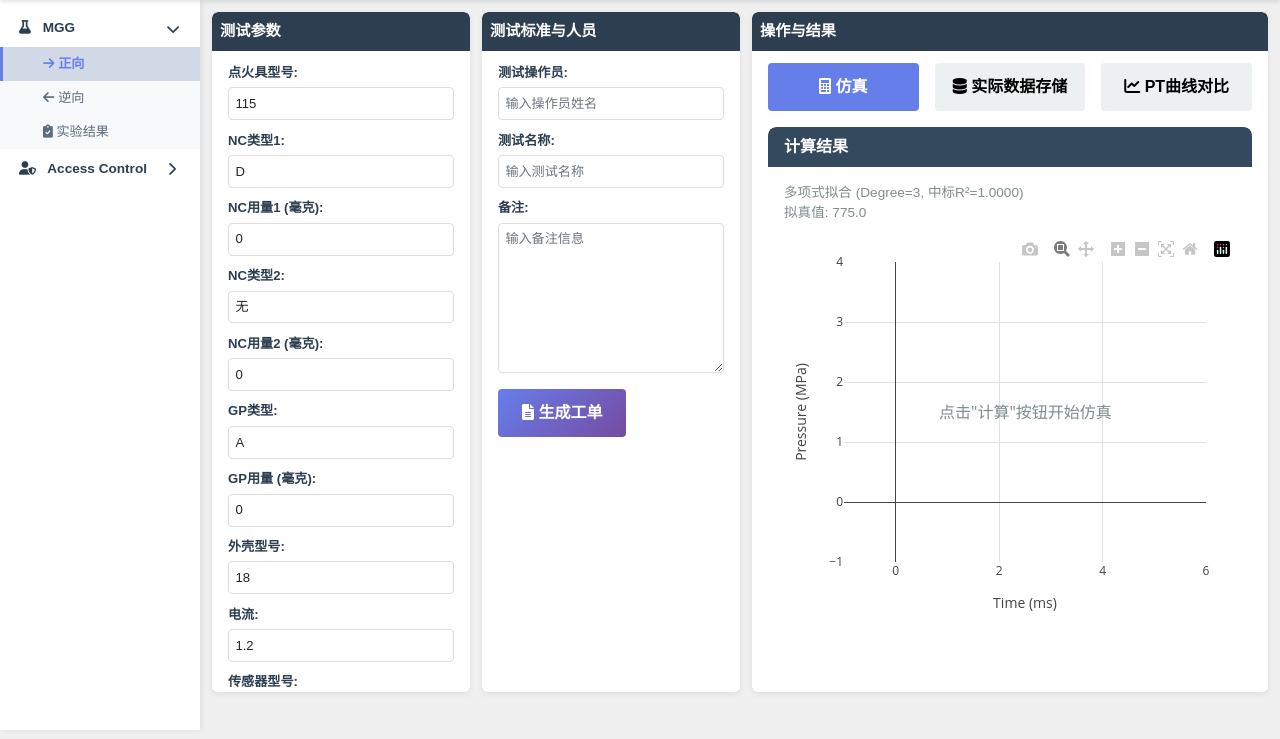
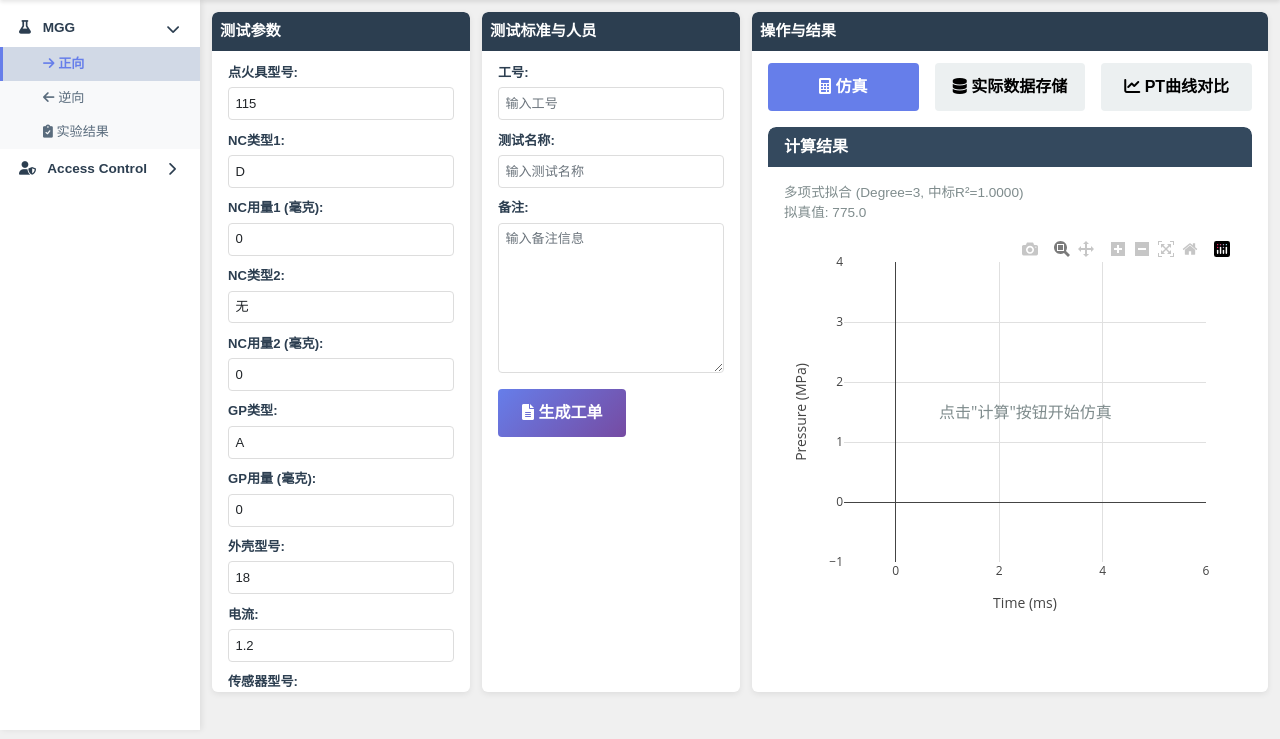
Before and after one commit to Saulliu00/MGG_SYS, a Flask app: page /simulation/ in a window 1280 px wide. Shown: the part 61-800 px from the top of the page. Run offline with Flask 3, Linux system fonts and the light colour scheme; a user stored in the database is signed in; parts of the project's set-up code (start-up, migrations or seed data) failed here and were passed over; some libraries are stand-ins or nearby versions.

Commit message:
Rename 测试操作员 to 工号 (Employee ID)
- Update README.md documentation
- Update simulation form label and field name

Co-Authored-By: Claude Sonnet 4.5 <noreply@anthropic.com>

```diff
--- a/app/templates/simulation/index.html
+++ b/app/templates/simulation/index.html
@@ -132,8 +132,8 @@
             <div class="panel-title">测试标准与人员</div>
 
             <div class="form-group">
-                <label>测试操作员:</label>
-                <input type="text" name="test_operator" form="simulationForm" class="form-control" placeholder="输入操作员姓名">
+                <label>工号:</label>
+                <input type="text" name="employee_id" form="simulationForm" class="form-control" placeholder="输入工号">
             </div>
 
             <div class="form-group">
```
Also changed, not shown: .claude/settings.local.json, database/README.md.
